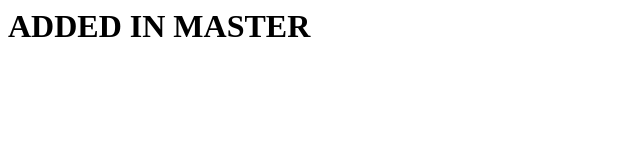
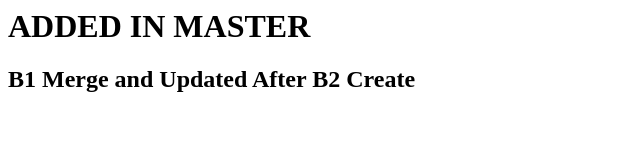
Before and after one commit to kumar-asista/workflow, a plain HTML site: page index.html in a window 1280 px wide. Shown: the whole page, without its empty margins (0-640 px from the left). Drawn offline with Linux system fonts and the light colour scheme.

Commit message:
Update index.html

```diff
--- a/index.html
+++ b/index.html
@@ -4,5 +4,6 @@
 </head>
 <body>
 <h1>ADDED IN MASTER </h1>
+  <h2>B1 Merge and Updated After B2 Create</h2>
 </body>
 </html>
```
